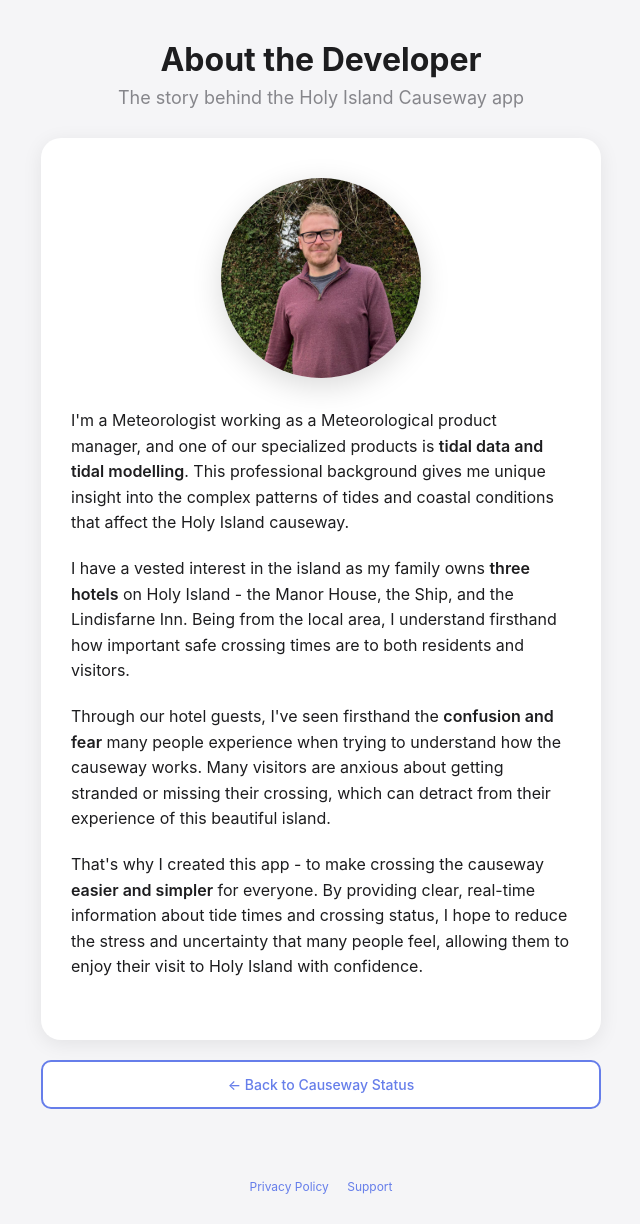
After one commit to leon44/causewaywebapp, a Flask app: page /about in a window 1280 px wide. The commit adds this page. Shown: the whole page, without its empty margins (319-959 px from the left). Run offline with Flask 3, Linux system fonts and the light colour scheme.

Commit message:
Added About the Developer section

```diff
--- a/app.py
+++ b/app.py
@@ -96,6 +96,11 @@ def support():
     """Serve the support page"""
     return render_template('support.html')
 
+@app.route('/about')
+def about():
+    """Serve the about page"""
+    return render_template('about.html')
+
 @app.route('/api/status')
 def api_status():
     """API endpoint for current status"""
--- /dev/null
+++ b/templates/about.html
@@ -0,0 +1,184 @@
+<!DOCTYPE html>
+<html lang="en">
+<head>
+    <meta charset="UTF-8">
+    <meta name="viewport" content="width=device-width, initial-scale=1.0">
+    <title>About the Developer - Holy Island Causeway</title>
+
+    <!-- SEO Meta Tags -->
+    <meta name="description" content="About the developer of the Holy Island Causeway tide times app. Learn about the meteorologist behind this useful crossing tool.">
+    <meta name="keywords" content="Holy Island developer, meteorologist, Lindisfarne app developer, tide times app creator">
+
+    <!-- Mobile Optimization -->
+    <meta name="theme-color" content="#34C759">
+    <meta name="apple-mobile-web-app-capable" content="yes">
+    <meta name="apple-mobile-web-app-status-bar-style" content="default">
+
+    <!-- Favicon -->
+    <link rel="icon" type="image/png" href="{{ url_for('static', filename='favicon.png') }}">
+    <link rel="apple-touch-icon" href="{{ url_for('static', filename='favicon.png') }}">
+
+    <style>
+        * {
+            margin: 0;
+            padding: 0;
+            box-sizing: border-box;
+        }
+
+        body {
+            font-family: -apple-system, BlinkMacSystemFont, 'Segoe UI', Roboto, Oxygen, Ubuntu, Cantarell, sans-serif;
+            background: #f5f5f7;
+            color: #1d1d1f;
+            padding: 0;
+            margin: 0;
+        }
+
+        .container {
+            max-width: 600px;
+            margin: 0 auto;
+            padding: 20px;
+        }
+
+        @media (max-width: 480px) {
+            .container {
+                padding: 20px 12px;
+            }
+        }
+
+        header {
+            text-align: center;
+            margin-bottom: 30px;
+            padding-top: 20px;
+        }
+
+        h1 {
+            font-size: 32px;
+            font-weight: 700;
+            margin-bottom: 8px;
+            color: #1d1d1f;
+        }
+
+        .subtitle {
+            font-size: 18px;
+            font-weight: 400;
+            color: #86868b;
+            margin-bottom: 0;
+        }
+
+        .about-container {
+            background: white;
+            border-radius: 20px;
+            padding: 40px 30px;
+            box-shadow: 0 4px 20px rgba(0,0,0,0.08);
+            margin-bottom: 20px;
+        }
+
+        .developer-image {
+            width: 200px;
+            height: 200px;
+            border-radius: 50%;
+            margin: 0 auto 30px;
+            display: block;
+            object-fit: cover;
+            box-shadow: 0 8px 30px rgba(0,0,0,0.15);
+        }
+
+        .about-text {
+            font-size: 16px;
+            line-height: 1.6;
+            color: #1d1d1f;
+        }
+
+        .about-text p {
+            margin-bottom: 20px;
+        }
+
+        .about-text strong {
+            color: #1d1d1f;
+            font-weight: 600;
+        }
+
+        .back-link {
+            display: block;
+            background: white;
+            color: #667eea;
+            text-decoration: none;
+            padding: 14px 20px;
+            border-radius: 10px;
+            font-weight: 500;
+            font-size: 14px;
+            text-align: center;
+            margin: 20px 0;
+            border: 2px solid #667eea;
+            transition: all 0.2s ease;
+        }
+
+        .back-link:hover {
+            background: #667eea;
+            color: white;
+            transform: translateY(-1px);
+        }
+
+        footer {
+            text-align: center;
+            padding: 30px 20px;
+            color: #86868b;
+            font-size: 13px;
+        }
+
+        @media (max-width: 480px) {
+            .developer-image {
+                width: 180px;
+                height: 180px;
+            }
+
+            h1 {
+                font-size: 28px;
+            }
+
+            .about-container {
+                padding: 30px 20px;
+            }
+        }
+    </style>
+</head>
+<body>
+    <div class="container">
+        <header>
+            <h1>About the Developer</h1>
+            <p class="subtitle">The story behind the Holy Island Causeway app</p>
+        </header>
+
+        <div class="about-container">
+            <img src="{{ url_for('static', filename='developer.jpg') }}" alt="Developer" class="developer-image">
+
+            <div class="about-text">
+                <p>
+                    I'm a Meteorologist working as a Meteorological product manager, and one of our specialized products is <strong>tidal data and tidal modelling</strong>. This professional background gives me unique insight into the complex patterns of tides and coastal conditions that affect the Holy Island causeway.
+                </p>
+
+                <p>
+                    I have a vested interest in the island as my family owns <strong>three hotels</strong> on Holy Island - the Manor House, the Ship, and the Lindisfarne Inn. Being from the local area, I understand firsthand how important safe crossing times are to both residents and visitors.
+                </p>
+
+                <p>
+                    Through our hotel guests, I've seen firsthand the <strong>confusion and fear</strong> many people experience when trying to understand how the causeway works. Many visitors are anxious about getting stranded or missing their crossing, which can detract from their experience of this beautiful island.
+                </p>
+
+                <p>
+                    That's why I created this app - to make crossing the causeway <strong>easier and simpler</strong> for everyone. By providing clear, real-time information about tide times and crossing status, I hope to reduce the stress and uncertainty that many people feel, allowing them to enjoy their visit to Holy Island with confidence.
+                </p>
+            </div>
+        </div>
+
+        <a href="/" class="back-link">← Back to Causeway Status</a>
+    </div>
+
+    <footer>
+        <p style="font-size: 12px;">
+            <a href="/privacy" style="color: #667eea; text-decoration: none; margin-right: 15px;">Privacy Policy</a>
+            <a href="/support" style="color: #667eea; text-decoration: none;">Support</a>
+        </p>
+    </footer>
+</body>
+</html>
--- a/templates/index.html
+++ b/templates/index.html
@@ -530,7 +530,8 @@
 
         <p style="margin-top: 20px; font-size: 12px;">
             <a href="/privacy" style="color: #667eea; text-decoration: none; margin-right: 15px;">Privacy Policy</a>
-            <a href="/support" style="color: #667eea; text-decoration: none;">Support</a>
+            <a href="/support" style="color: #667eea; text-decoration: none; margin-right: 15px;">Support</a>
+            <a href="/about" style="color: #667eea; text-decoration: none;">About the Developer</a>
         </p>
     </footer>
 </body>
```
Also changed, not shown: static/developer.jpg (added).
